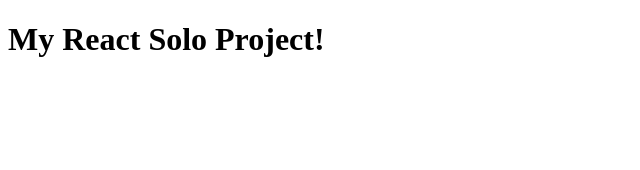
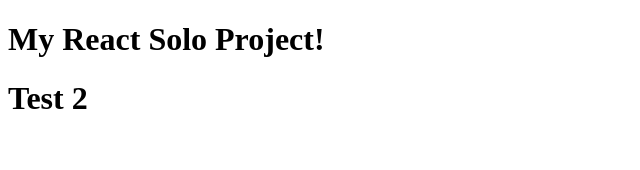
Before and after one commit to OmarAlexDev/netlify-react, a React (Vite) app: page / in a window 1280 px wide. Shown: the top 170 px of the page, without its empty margins (0-640 px from the left). Built offline with nearby package versions, Linux system fonts and the light colour scheme.

Commit message:
testing update

```diff
--- a/src/App.jsx
+++ b/src/App.jsx
@@ -2,6 +2,9 @@ import React from "react";
 
 export default function App(){
     return(
-        <h1>My React Solo Project!</h1>
+        <>
+            <h1>My React Solo Project!</h1>
+            <h1>Test 2</h1>
+        </>
     )
 }
```
Also changed, not shown: 4 other files (tests, documents, lock files or other folders).
